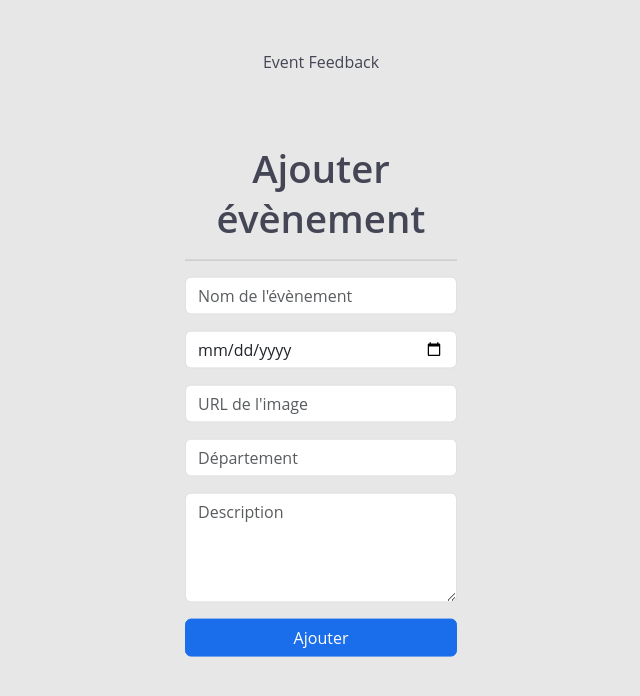
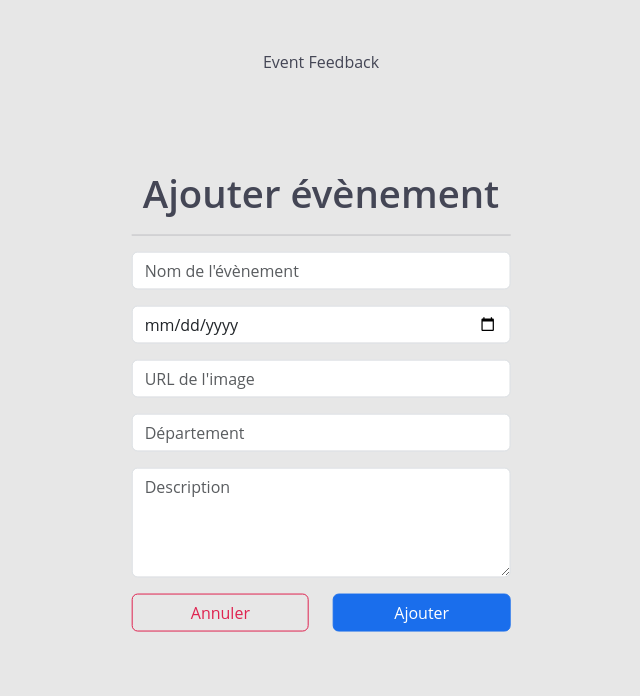
Before and after one commit to iddo7/event-feedback, a PHP site: page /php/add-event.php in a window 1280 px wide. Shown: the top 696 px of the page, without its empty margins (319-959 px from the left). Run offline with PHP 8.4, Linux system fonts and the light colour scheme; a user stored in the database is signed in.

Commit message:
Adding cancel btn & Wider forms

```diff
--- a/php/add-event.php
+++ b/php/add-event.php
@@ -102,7 +102,7 @@ session_start();
             </div>
         </div>
     </div>
-    <div class="p-4 screen-center col-12 col-md-6 col-xl-3">
+    <div class="p-4 screen-center col-12 col-md-6 col-xl-4">
         <h1 class="text-center">Ajouter évènement</h1>
         <hr>
 
@@ -131,7 +131,16 @@ session_start();
                         <?php echo $alertMessage; ?>
                     </p>
 
-                    <button type="submit" class="btn btn-primary w-100">Ajouter</button>
+                    <div class="row">
+                        <div class="col-6">
+                            <a href="events.php">
+                                <button type="button" class="btn btn-outline-danger w-100">Annuler</button>
+                            </a>
+                        </div>
+                        <div class="col-6">
+                            <button type="submit" class="btn btn-primary w-100">Ajouter</button>
+                        </div>
+                    </div>
                 </form>
         <?php } }
         else {
```
Also changed, not shown: php/modify-event.php (+11 -2 lines).
